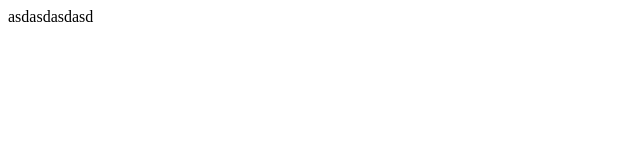
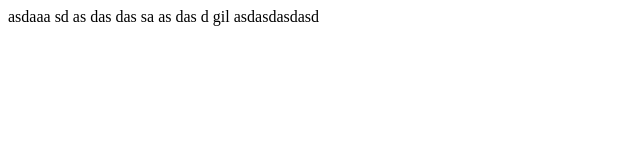
Before and after one commit to PalomoSoft/Prueba123, a plain HTML site: page index.html in a window 1280 px wide. Shown: the whole page, without its empty margins (0-640 px from the left). Drawn offline with Linux system fonts and the light colour scheme.

Commit message:
Prueba Loca

```diff
--- a/index.html
+++ b/index.html
@@ -6,6 +6,18 @@
 	<title>Document</title>
 </head>
 <body>
+	asdaaa
+	sd
+	as
+	das
+	das
+
+	sa
+	as
+	das
+	d
+
+	gil
 	asdasdasdasd
 	<script type="text/javascript" src="app.js"></script>
 </body>
```
